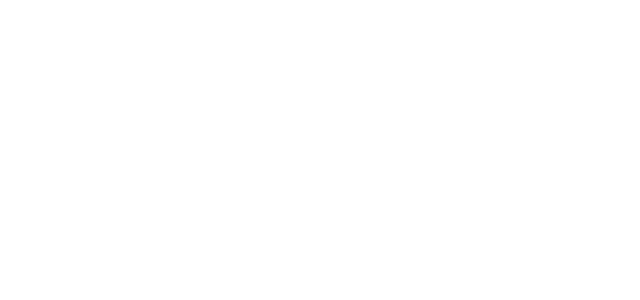
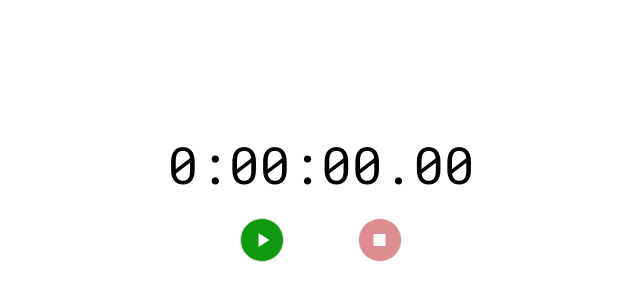
Before and after one commit to andres-linares/miniapps, a Nuxt app: page /chronometer in a window 1280 px wide. Before the commit this address had no page. Shown: the part 204-504 px from the top of the page, without its empty margins (319-959 px from the left). Built offline with nearby package versions, Linux system fonts and the light colour scheme.

Commit message:
feat: add chronometer app

```diff
--- /dev/null
+++ b/pages/chronometer.vue
@@ -0,0 +1,152 @@
+<template>
+  <div class="chronometer">
+    <output class="output">{{ ellapsedTime }}</output>
+
+    <div class="actions">
+      <button @click="start" class="start-button" :disabled="currentTime">
+        <i class="material-icons">play_arrow</i>
+      </button>
+      <button @click="stop" class="stop-button" :disabled="!currentTime">
+        <i class="material-icons">stop</i>
+      </button>
+    </div>
+  </div>
+</template>
+
+<script>
+export default {
+  name: "Chronometer",
+  data() {
+    return {
+      startTime: null,
+      interval: null,
+      currentTime: null,
+    };
+  },
+  computed: {
+    ellapsedTime() {
+      if (!this.currentTime) {
+        return "0:00:00.00";
+      }
+
+      const ellapsedTimeInMs = this.currentTime - this.startTime;
+      const ellapsedTime = ellapsedTimeInMs / 1000;
+
+      let hundreths = Math.floor((ellapsedTimeInMs / 10) % 100);
+      let seconds = Math.floor(ellapsedTime % 60);
+      let minutes = Math.floor((ellapsedTime / 60) % 60);
+      let hours = Math.floor(ellapsedTime / 60 / 60);
+
+      hundreths = hundreths.toString().padStart(2, "0");
+      seconds = seconds.toString().padStart(2, "0");
+      minutes = minutes.toString().padStart(2, "0");
+
+      return `${hours}:${minutes}:${seconds}.${hundreths}`;
+    },
+  },
+  beforeDestroy() {
+    if (this.interval) clearInterval(this.interval);
+  },
+  methods: {
+    start() {
+      this.startTime = performance.now();
+
+      this.interval = setInterval(() => {
+        this.currentTime = performance.now();
+      }, 10);
+    },
+    stop() {
+      clearInterval(this.interval);
+
+      this.startTime = null;
+      this.currentTime = null;
+    },
+  },
+  head() {
+    return {
+      title: "Chronometer",
+    };
+  },
+};
+</script>
+
+<style scoped>
+.chronometer {
+  display: flex;
+  flex-direction: column;
+  justify-content: center;
+}
+
+.output {
+  font-family: "Roboto Mono", monospace;
+  font-size: clamp(1.5rem, 4vw, 3.5rem);
+}
+
+button {
+  cursor: pointer;
+  height: 2.75rem;
+  width: 2.75rem;
+  border-radius: 50%;
+  display: grid;
+  place-items: center;
+  border: 1px solid #dadada;
+  transition: transform 250ms ease-out;
+}
+
+button:disabled {
+  opacity: 0.45;
+  cursor: default;
+}
+
+button:disabled:hover,
+button:disabled:focus {
+  transform: scale(0.95);
+}
+
+button:hover,
+button:focus {
+  transform: scale(1.2);
+}
+
+button:focus {
+  outline-offset: 0.25rem;
+}
+
+.start-button {
+  background: #0e990f;
+  color: #fff;
+}
+
+.stop-button {
+  background: #B8030E;
+  color: #fff;
+}
+
+.actions {
+  margin-top: 2.5vh;
+  display: flex;
+  justify-content: space-evenly;
+  align-items: center;
+}
+</style>
+
+<style>
+@import url("https://fonts.googleapis.com/css2?family=Nunito:wght@700&family=Roboto+Mono&display=swap");
+@import url("https://fonts.googleapis.com/css2?family=Nunito:wght@500&display=swap");
+@import url("https://fonts.googleapis.com/icon?family=Material+Icons");
+
+* {
+  margin: 0;
+  padding: 0;
+}
+
+html,
+body {
+  height: 100%;
+}
+
+body {
+  display: grid;
+  place-items: center;
+}
+</style>
```
